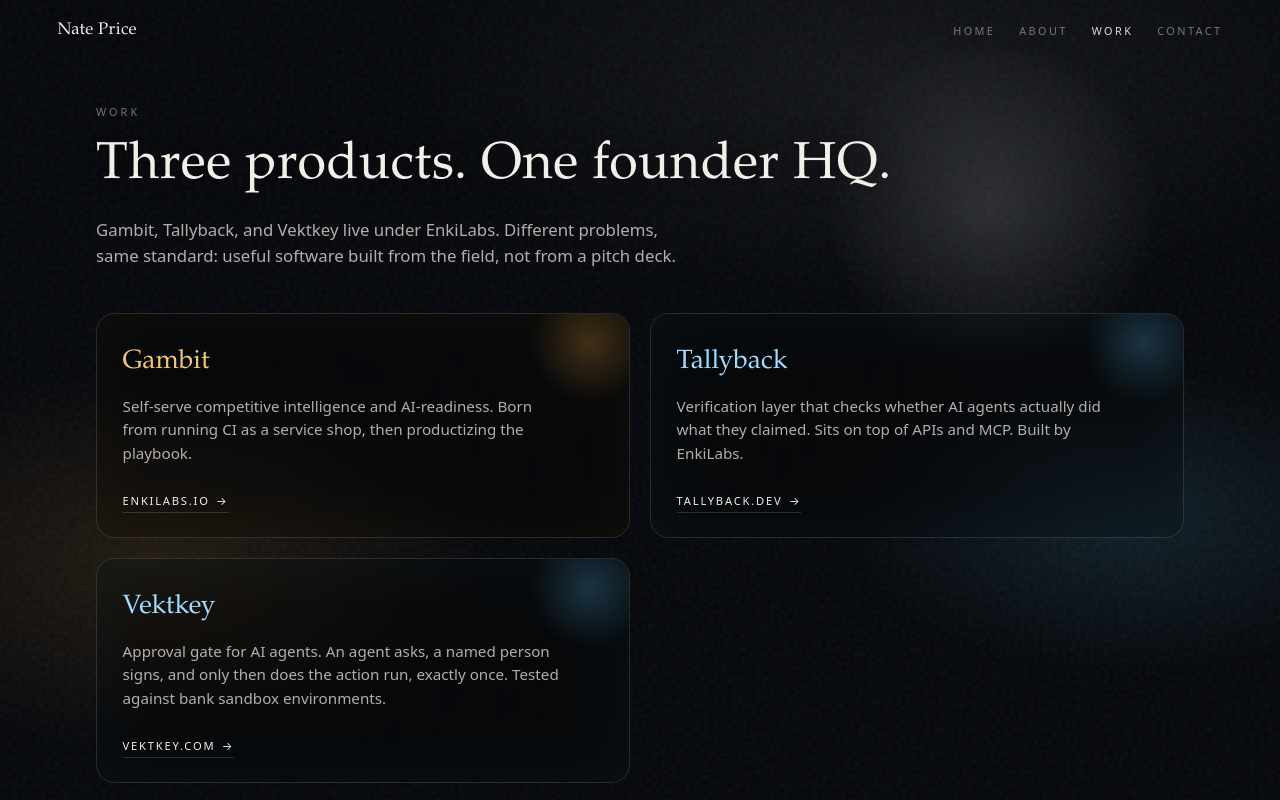
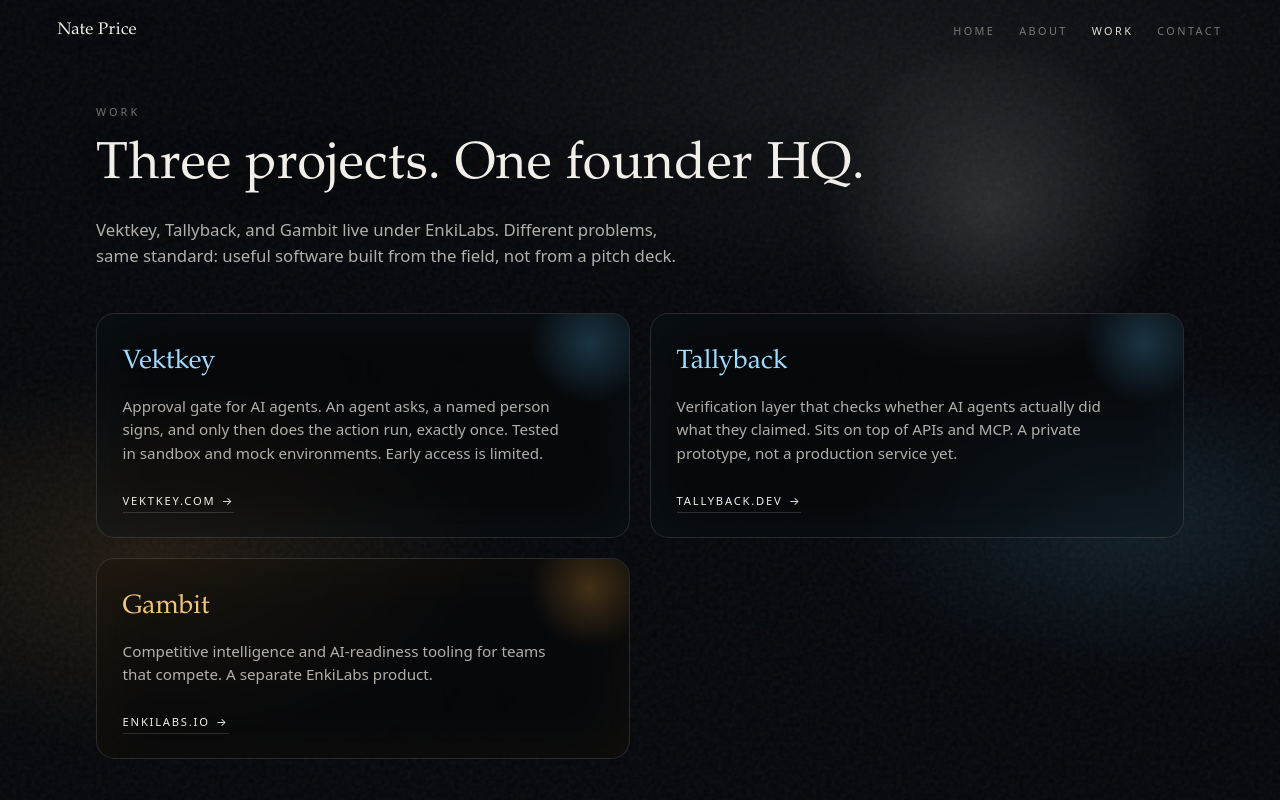
Before and after one commit to nathanieljprice-cloud/iamnateprice, a plain HTML site: page work.html in a window 1280 px wide. Shown: the top 800 px of the page. Drawn offline with Linux system fonts and the light colour scheme.

Commit message:
Copy: lead with Vektkey, one founder story, sandbox and mock wording
About: name Vektkey, replace the competitive-intelligence service shop line with the
auto repair shop. Work: lead with Vektkey, say tested in sandbox and mock environments,
mark Tallyback a private prototype, soften Gambit. Contact: list Vektkey.

```diff
--- a/work.html
+++ b/work.html
@@ -26,22 +26,22 @@
   <main class="page">
     <div class="wrap wide">
       <p class="kicker">Work</p>
-      <h1>Three products. One founder HQ.</h1>
+      <h1>Three projects. One founder HQ.</h1>
       <p class="lede">
-        Gambit, Tallyback, and Vektkey live under EnkiLabs. Different problems, same standard: useful software
+        Vektkey, Tallyback, and Gambit live under EnkiLabs. Different problems, same standard: useful software
         built from the field, not from a pitch deck.
       </p>
 
       <div class="venture-grid">
-        <article class="venture warm">
+        <article class="venture cool">
           <div class="glow" aria-hidden="true"></div>
-          <h2>Gambit</h2>
+          <h2>Vektkey</h2>
           <p>
-            Self-serve competitive intelligence and AI-readiness. Born from running CI as a service shop,
-            then productizing the playbook.
+            Approval gate for AI agents. An agent asks, a named person signs, and only then does the action run,
+            exactly once. Tested in sandbox and mock environments. Early access is limited.
           </p>
-          <a class="link" href="https://enkilabs.io" target="_blank" rel="noopener noreferrer">
-            enkilabs.io <span aria-hidden="true">→</span>
+          <a class="link" href="https://vektkey.com" target="_blank" rel="noopener noreferrer">
+            vektkey.com <span aria-hidden="true">→</span>
           </a>
         </article>
 
@@ -50,21 +50,21 @@
           <h2>Tallyback</h2>
           <p>
             Verification layer that checks whether AI agents actually did what they claimed.
-            Sits on top of APIs and MCP. Built by EnkiLabs.
+            Sits on top of APIs and MCP. A private prototype, not a production service yet.
           </p>
           <a class="link" href="https://tallyback.dev" target="_blank" rel="noopener noreferrer">
             tallyback.dev <span aria-hidden="true">→</span>
           </a>
         </article>
-        <article class="venture cool">
+
+        <article class="venture warm">
           <div class="glow" aria-hidden="true"></div>
-          <h2>Vektkey</h2>
+          <h2>Gambit</h2>
           <p>
-            Approval gate for AI agents. An agent asks, a named person signs, and only then does the action run,
-            exactly once. Tested against bank sandbox environments.
+            Competitive intelligence and AI-readiness tooling for teams that compete. A separate EnkiLabs product.
           </p>
-          <a class="link" href="https://vektkey.com" target="_blank" rel="noopener noreferrer">
-            vektkey.com <span aria-hidden="true">→</span>
+          <a class="link" href="https://enkilabs.io" target="_blank" rel="noopener noreferrer">
+            enkilabs.io <span aria-hidden="true">→</span>
           </a>
         </article>
       </div>
```
Also changed, not shown: about.html (+3 -3 lines), contact.html (+1 -1 lines).
